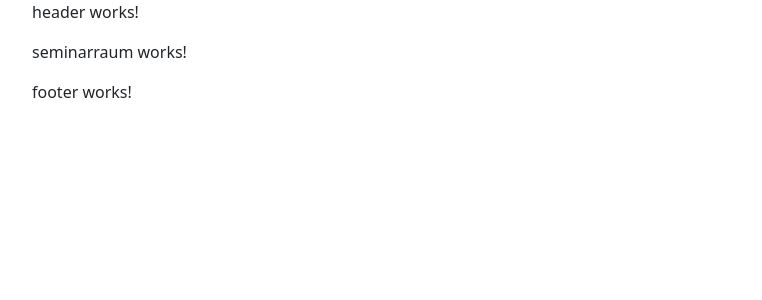
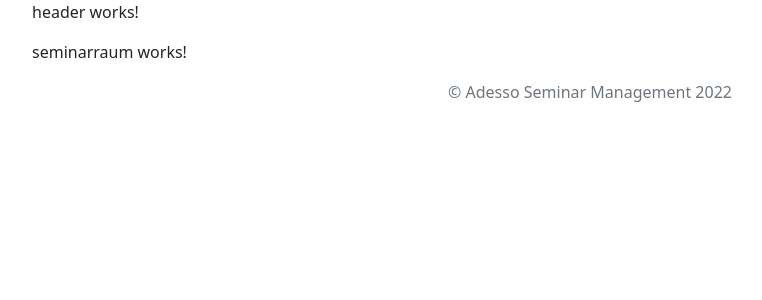
Before and after one commit to Parwand/adesso-seminar-management-frontend, an Angular app: page / in a window 1280 px wide. Shown: the top 300 px of the page, without its empty margins (50-812 px from the left). Built offline with nearby package versions, Linux system fonts and the light colour scheme.

Commit message:
updated html of 'footer'

```diff
--- a/src/app/components/footer/footer.component.html
+++ b/src/app/components/footer/footer.component.html
@@ -1 +1 @@
-<p>footer works!</p>
+<p class="text text-center text-muted">&copy; Adesso Seminar Management 2022</p>
```
